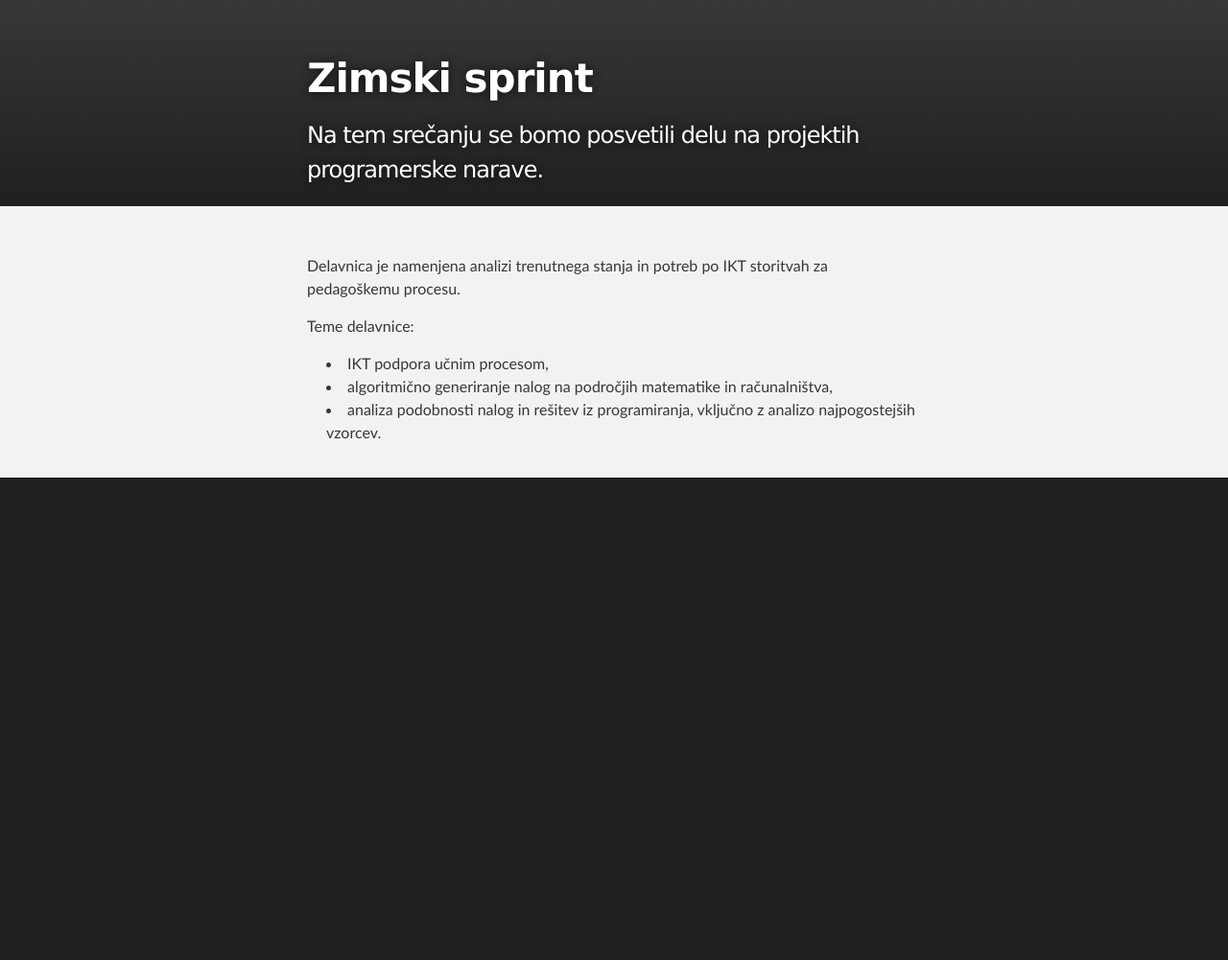
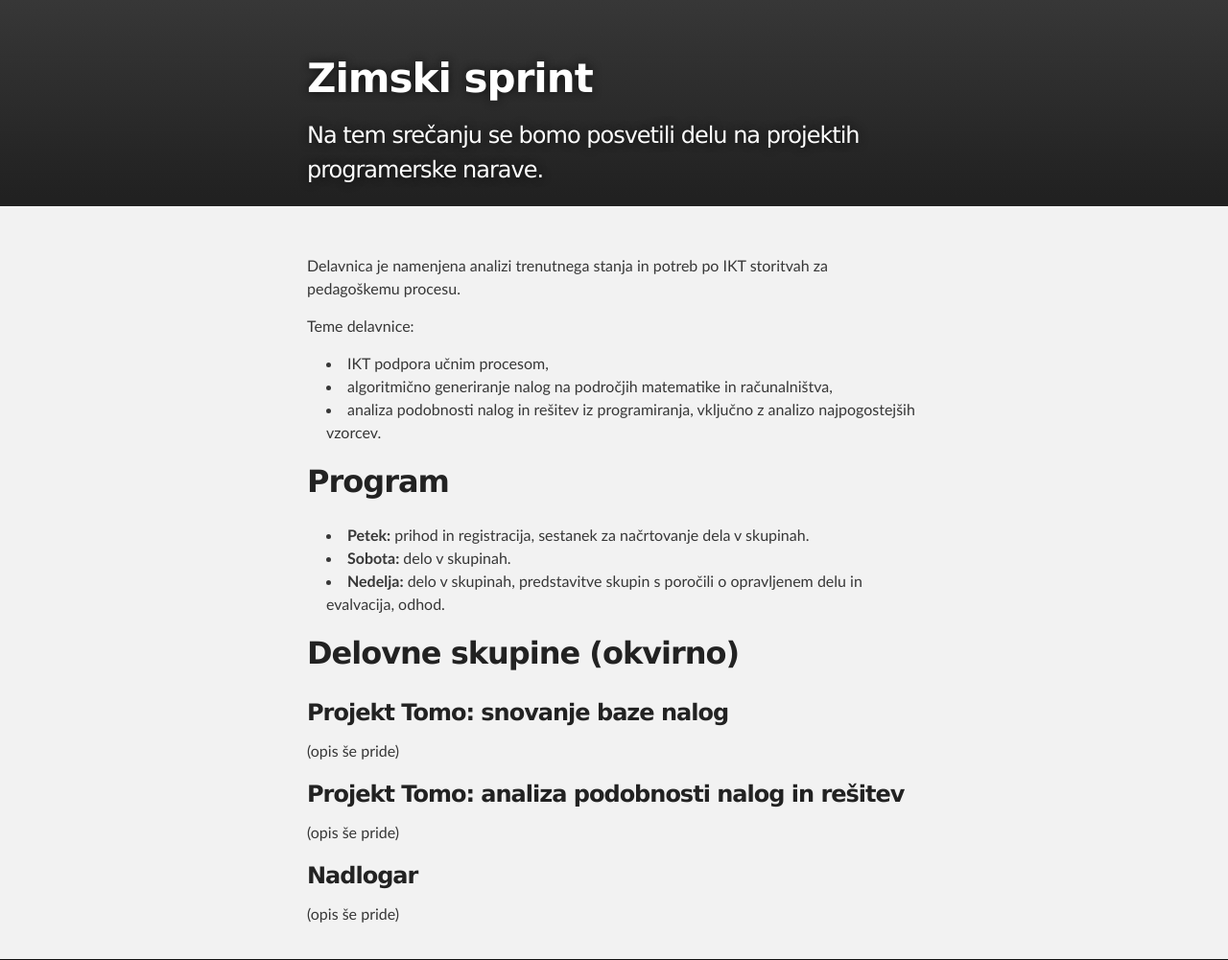
Before and after one commit to programerski-klub-fmf/bled23-winter-sprint, a Jekyll site: the page built from index.md, in a window 1280 px wide. Shown: the whole page at 96% size. Built offline with Jekyll 4.4.1, drawn with Linux system fonts in a browser that asks for light colours; before the commit the page ends 900 px from its top, so only the background shows below that.

Commit message:
Dodaj opise skupine

```diff
--- a/index.md
+++ b/index.md
@@ -11,3 +11,23 @@ Teme delavnice:
 * IKT podpora učnim procesom,
 * algoritmično generiranje nalog na področjih matematike in računalništva,
 * analiza podobnosti nalog in rešitev iz programiranja, vključno z analizo najpogostejših vzorcev.
+
+## Program
+
+* **Petek:** prihod in registracija, sestanek za načrtovanje dela v skupinah.
+* **Sobota:** delo v skupinah.
+* **Nedelja:** delo v skupinah, predstavitve skupin s poročili o opravljenem delu in evalvacija, odhod.
+
+## Delovne skupine (okvirno)
+
+### Projekt Tomo: snovanje baze nalog
+
+(opis še pride)
+
+### Projekt Tomo: analiza podobnosti nalog in rešitev
+
+(opis še pride)
+
+### Nadlogar
+
+(opis še pride)
```
